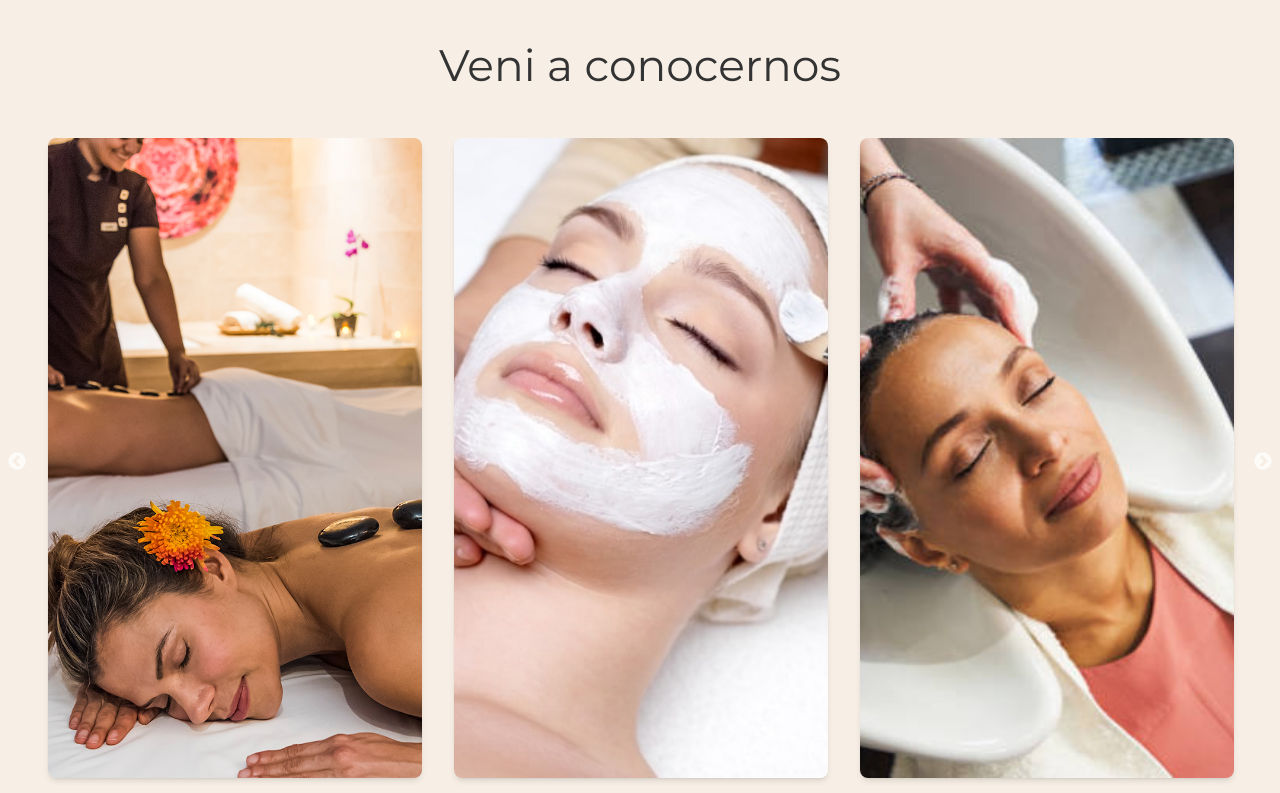
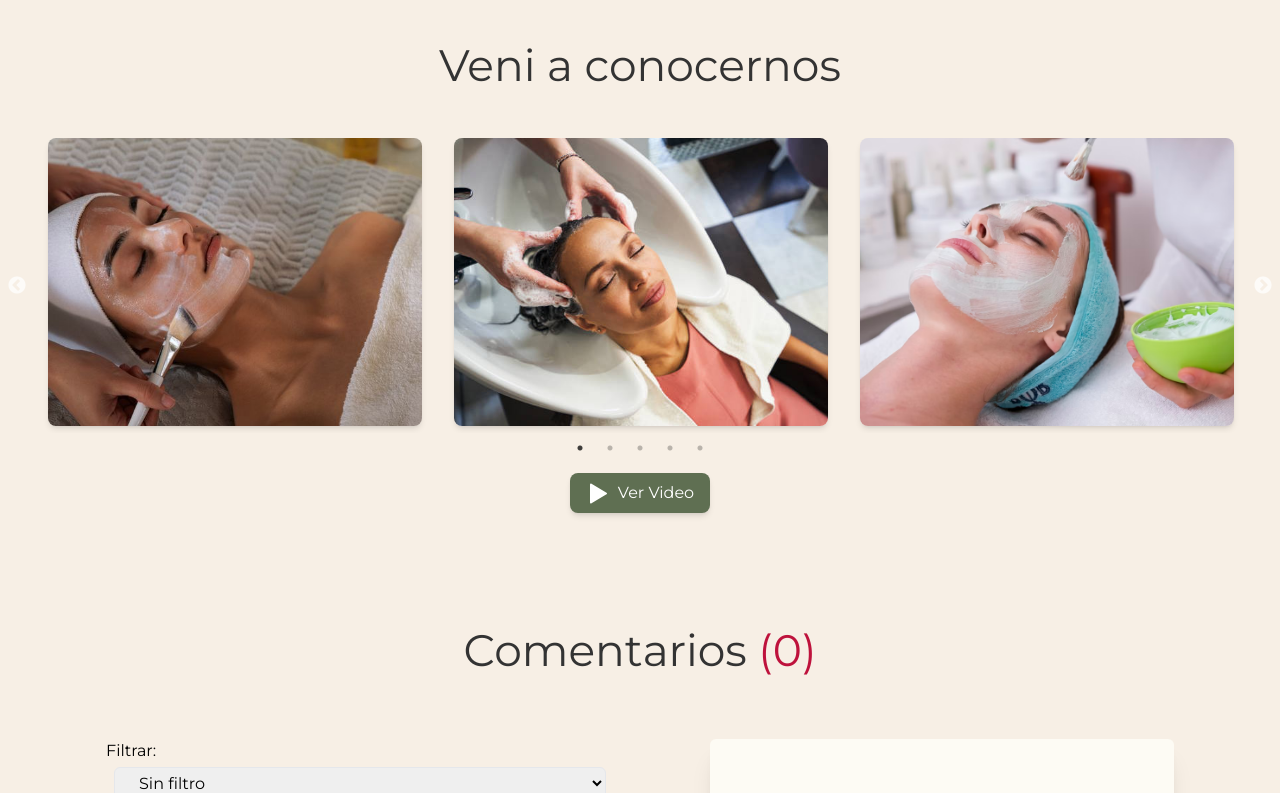
Before and after one commit to SantiZapata1/spa-ui, a Next.js app: page / in a window 1280 px wide. Shown: the part 2020-2813 px from the top of the page. Built offline with nearby package versions, Linux system fonts and the light colour scheme; no server answers.

Commit message:
cambio de tamanos de las images en quienes somos y reemplace una img pixelada

```diff
--- a/src/app/components/GaleriaFoto/Galeria.tsx
+++ b/src/app/components/GaleriaFoto/Galeria.tsx
@@ -7,11 +7,12 @@ export default function Galeria() {
   const [showVideo, setShowVideo] = useState(false);
 
   const images = [
-    '/Belleza/belleza1.jpg',
+    // '/Belleza/belleza1.jpg',
     '/Belleza/belleza3.jpg',
     '/Belleza/belleza4.jpg',
     '/Masajes/masaje3.jpg',
-    '/Masajes/masaje4.jpg'
+    '/Masajes/masaje4.jpg',
+    'spa1.jpg'
   ];
 
   const settings = {
@@ -39,7 +40,7 @@ export default function Galeria() {
       <Slider {...settings}>
         {images.map((src, index) => (
           <div key={index} className="px-4">
-            <div className="relative w-full h-80 overflow-hidden rounded-lg shadow-md cursor-pointer">
+            <div className="relative w-full h-72 overflow-hidden rounded-lg shadow-md cursor-pointer">
               <img
                 src={src}
                 alt={`Imagen ${index + 1}`}
```
Also changed, not shown: public/spa1.jpg (added).
